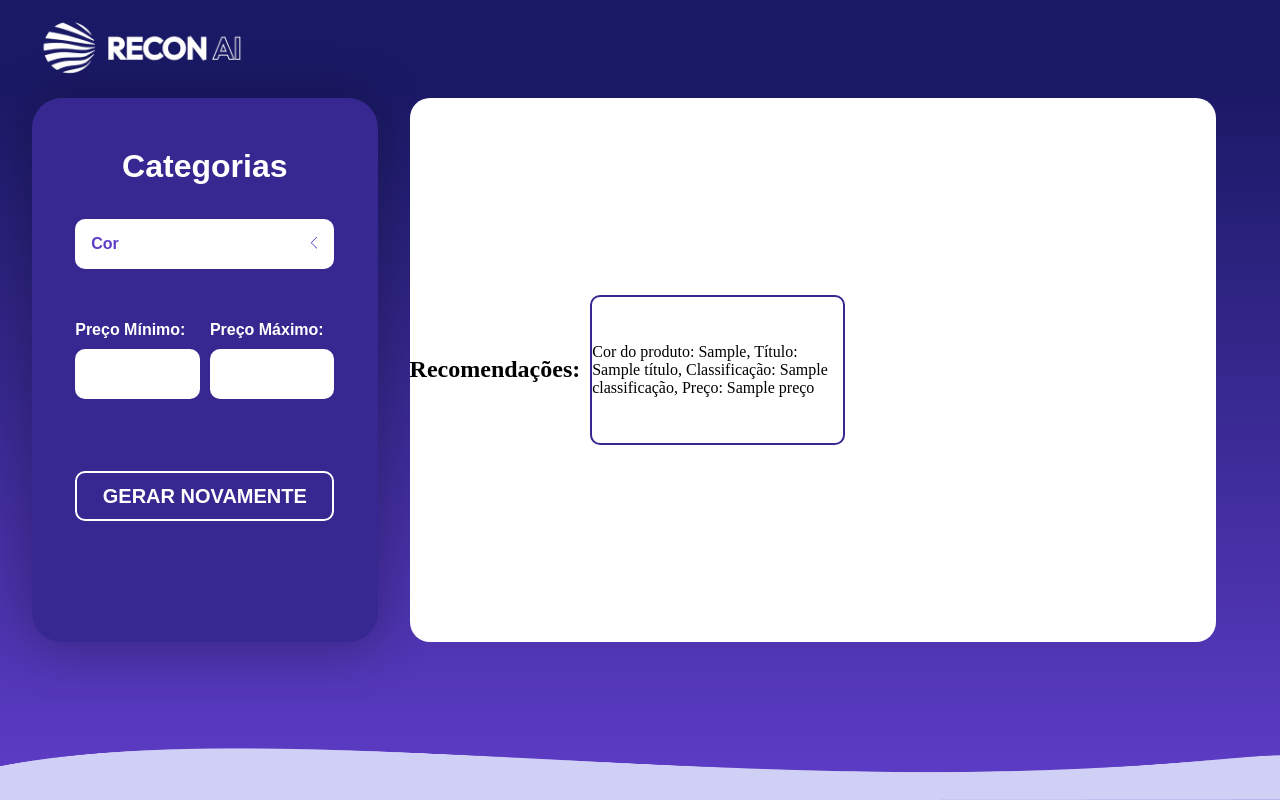
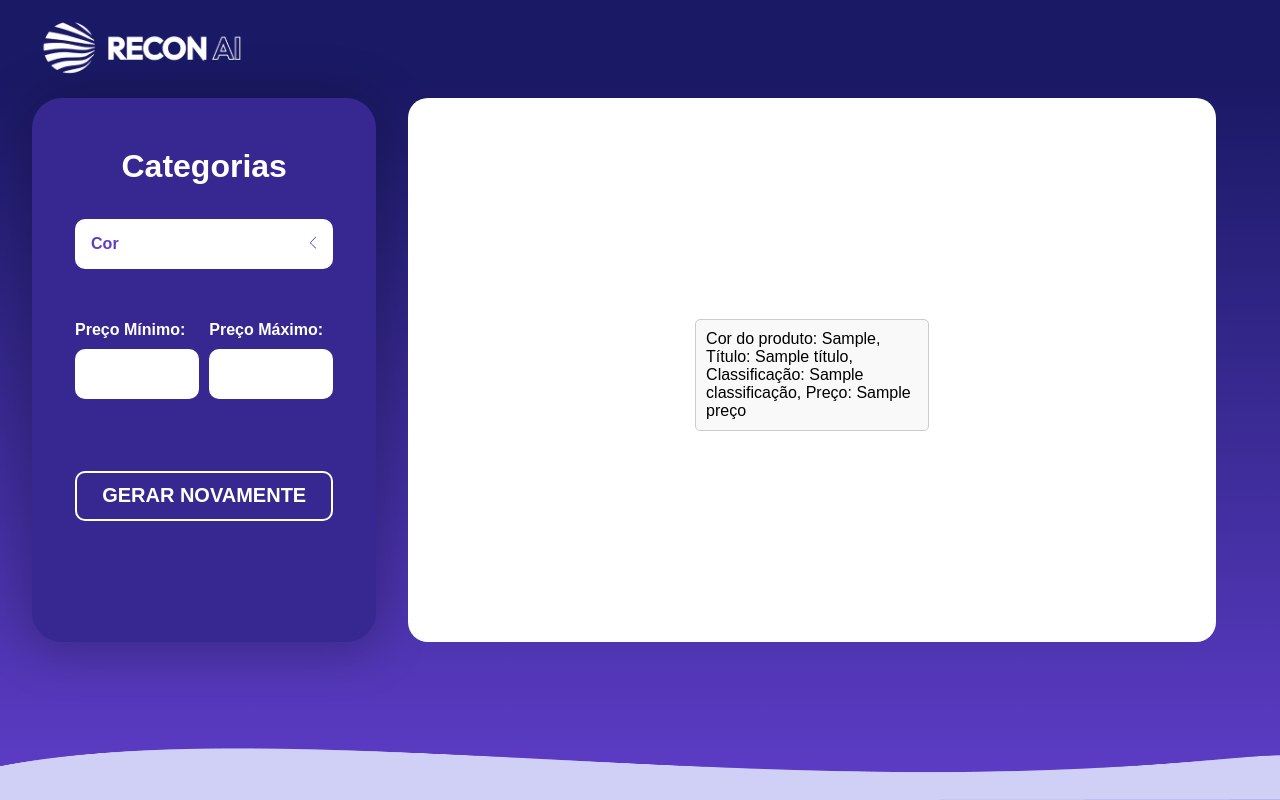
Before and after one commit to Ai-Recon/ReconAi-Frontend, a Flask app: template templates/usuarios.html in a window 1280 px wide. Run offline with Flask 3, Linux system fonts and the light colour scheme; the template is opened without the code that fills it: most values are stand-ins (such as "Sample title", 1, 10 or a date in 2020).

Commit message:
formatação lista

```diff
--- a/static/usuarios.css
+++ b/static/usuarios.css
@@ -50,6 +50,7 @@
 }
 
 .item-show {
+    padding: 20px;
     width: 70%;
     height: 85%;
     margin-left: 2.5%;
@@ -59,7 +60,10 @@
     display: flex;
     justify-content: center;
     align-items: center;
+    overflow-y: auto; /* Adiciona esta linha */
+    max-height: 70vh; /* Adicione uma altura máxima conforme necessário */
 }
+
 
 .wave {
     position: absolute;
@@ -208,30 +212,61 @@ ul.list {
 }
 
 /* UL Recomendações */
-li2 {
-    border: 2px solid #362890;
-    width: 40%;
-    height: 150px;
+#recomendacoes {
     display: flex;
-    border-radius: 10px;
-    align-items: center;
-    margin: 10px;
+    flex-wrap: wrap;
+    justify-content: space-around;
+    padding: 0;
+    margin: auto;
+    list-style: none;
 }
+
+#recomendacoes li2 {
+    list-style-type: none;
+    margin-top: 10px;
+    width: calc(25% - 20px); /* 4 items per row */
+    border: 1px solid #ccc;
+    border-radius: 5px;
+    background-color: #f9f9f9;
+    font-size: 16px;
+    font-family: "Outfit Bold", sans-serif;
+    display: block;
+    padding: 10px;
+    box-sizing: border-box;
+}
+
+/* Adjust width and margin for 3 items per row */
+@media (min-width: 768px) {
+    #recomendacoes li2 {
+        width: calc(33.33% - 20px); /* 3 items per row */
+    }
+}
+
+
+#recomendacoes li2:hover {
+    background-color: #e0e0e0;
+    cursor: pointer;
+}
+
+
+
+/* Adicione mais estilos conforme necessário */
+
 
 li.recommendation {
     width: 30%;
     height: 15%;
     list-style: none;
     display: flex;
-    margin: 10px;
+    margin: 15px;
     border: 2px ridge #362890;
     border-radius: 10px;
     align-items: center;
 }
 
 .item-show ul#recomendacoes {
-    padding: 0;
-    margin: 0;
+    padding: 10px;
+    margin: 10px;
     list-style: none;
 }
 
--- a/templates/usuarios.html
+++ b/templates/usuarios.html
@@ -61,15 +61,18 @@
 
             </form>
 
-            <div class="item-show">
-                <h2>Recomendações:</h2>
+            <div class="item-show" id="recommendations-container">
                 <ul2 id="recomendacoes">
                     {% for product in recommendations %}
-                    <li2>Cor do produto: {{ product.Cor_do_Produto }}, Título: {{ product.Título }}, Classificação: {{
-                        product.Classificação }}, Preço: {{product.Preço}}</li2>
+                    <li2>
+                        <span class="title">Cor do produto:</span> {{ product.Cor_do_Produto }},
+                        <span class="title">Título:</span> {{ product.Título }},
+                        <span class="title">Classificação:</span> {{ product.Classificação }},
+                        <span class="title">Preço:</span> {{product.Preço}}</li2>
                     {% endfor %}
                 </ul2>
             </div>
+
 
 
         </div>
@@ -112,9 +115,9 @@ function changeColor(color) {
             var recommendationsList = document.getElementById('recomendacoes');
             recommendationsList.innerHTML = '';
             recommendations.forEach(function (recommendation) {
-                var li = document.createElement('li');
-                li.textContent = 'Cor do produto: ' + recommendation.Cor_do_Produto + ', Título: ' + recommendation.Título + ', Classificação: ' + recommendation.Classificação + ', Preço: ' + recommendation.Preço;
-                recommendationsList.appendChild(li);
+                var li2 = document.createElement('li2');
+                li2.textContent = 'Cor do produto: ' + recommendation.Cor_do_Produto + ', Título: ' + recommendation.Título + ', Classificação: ' + recommendation.Classificação + ', Preço: ' + recommendation.Preço;
+                recommendationsList.appendChild(li2);
             });
         }
     </script>
```
